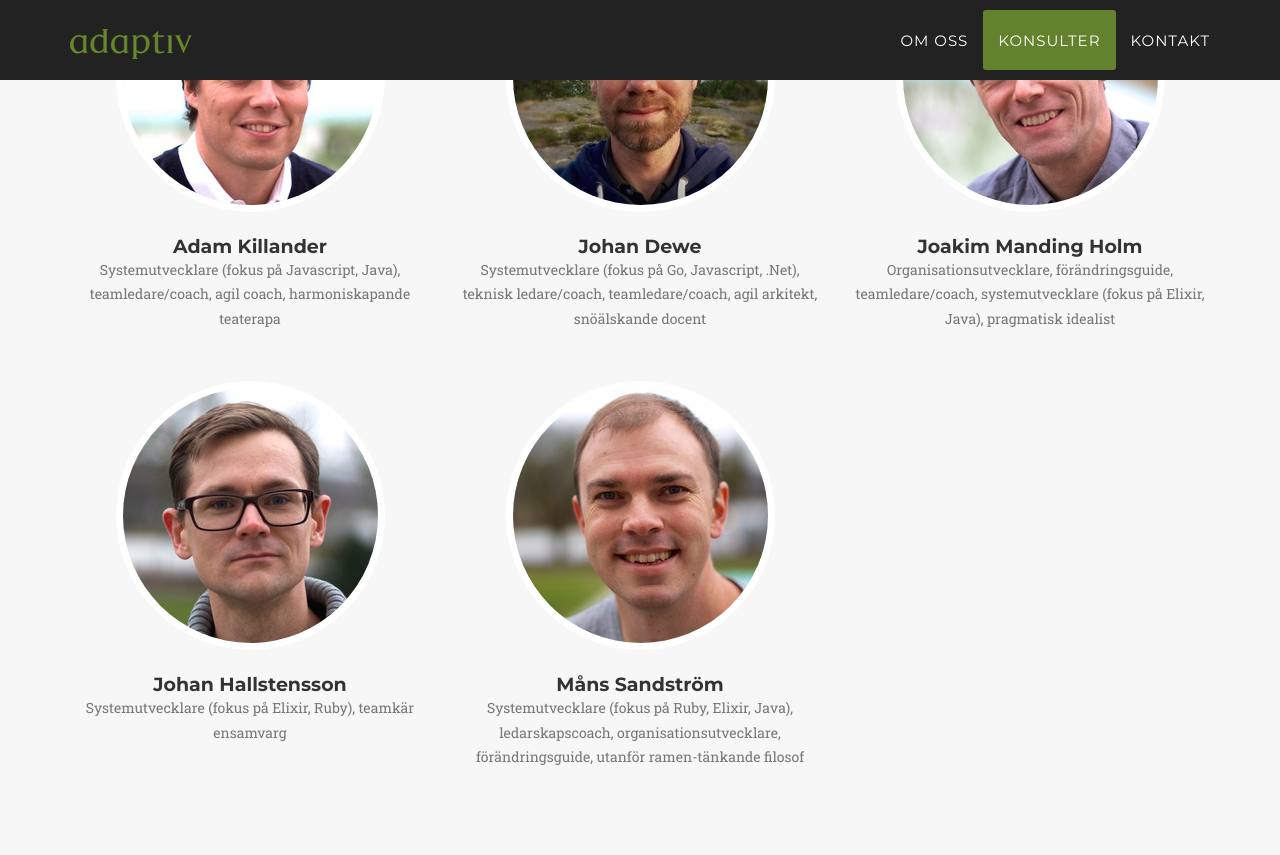
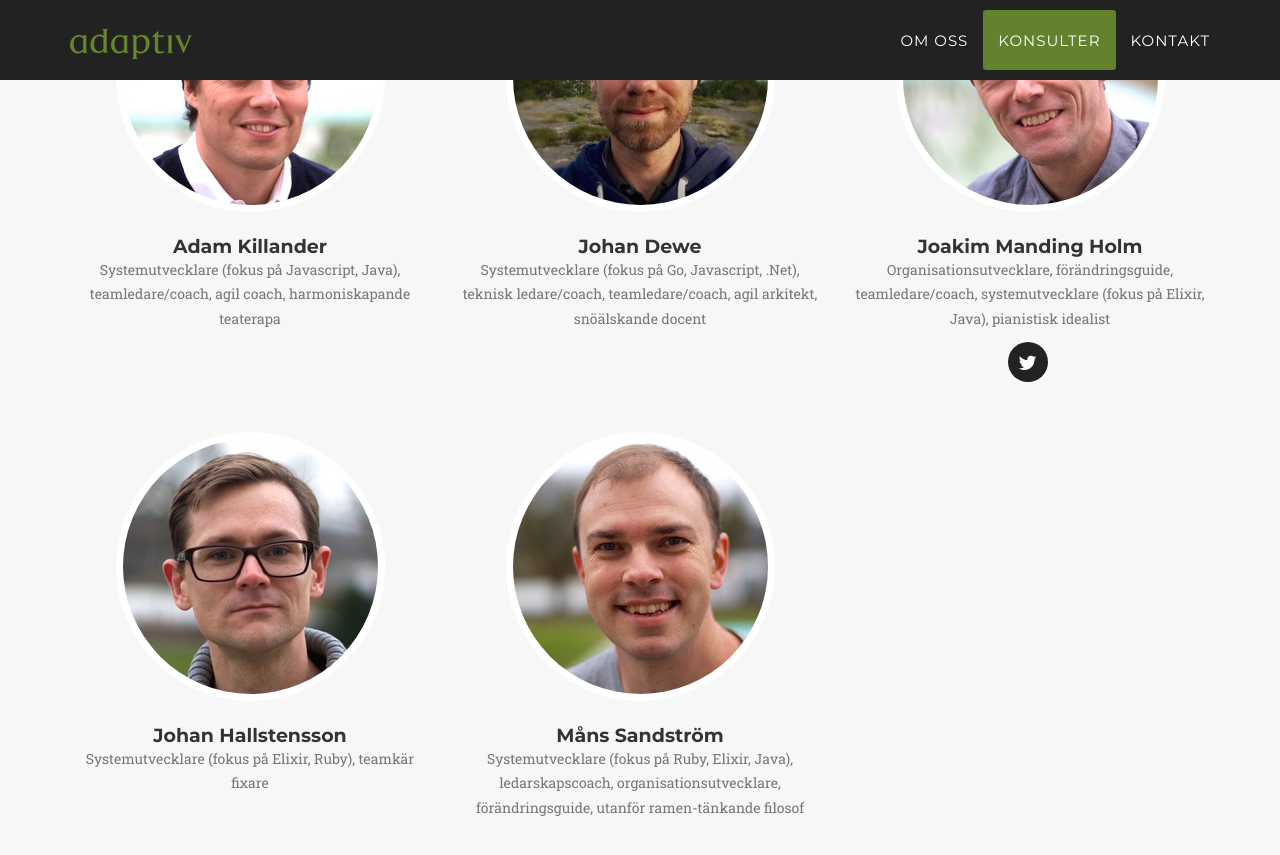
Before and after one commit to adaptiv/adaptiv_agency, a Jekyll site: the page built from index.html, in a window 1280 px wide and 900 px high, scrolled down 1108 px. Shown: the top 855 px of the window. Built offline with Jekyll 4.4.1, drawn with Linux system fonts in a browser that asks for light colours; some web fonts are replaced.

Commit message:
Consultant descriptions: Minor text changes

```diff
--- a/_config.yml
+++ b/_config.yml
@@ -17,11 +17,14 @@ people:
 
 - name: Joakim Manding Holm
   pic: 3
-  about: Organisationsutvecklare, förändringsguide, teamledare/coach, systemutvecklare (fokus på Elixir, Java), pragmatisk idealist
+  about: Organisationsutvecklare, förändringsguide, teamledare/coach, systemutvecklare (fokus på Elixir, Java), pianistisk idealist
+  social:
+  - title: twitter
+    url: http://twitter.com/jockeholm
 
 - name: Johan Hallstensson
   pic: 4
-  about: Systemutvecklare (fokus på Elixir, Ruby), teamkär ensamvarg
+  about: Systemutvecklare (fokus på Elixir, Ruby), teamkär fixare
 
 - name: Måns Sandström
   pic: 5
```
